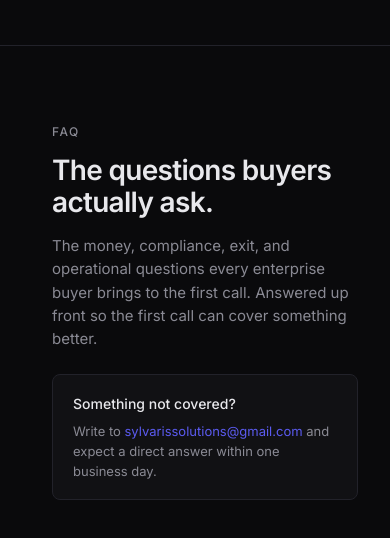
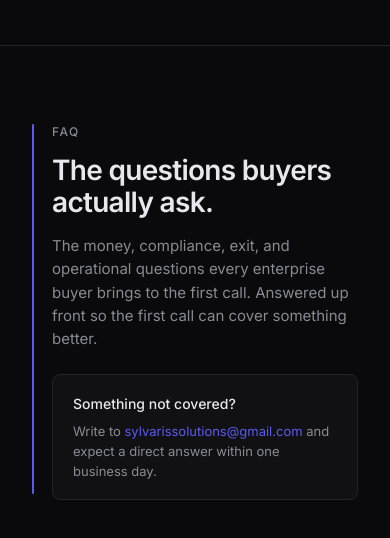
Before and after one commit to sylvarissolutions-max/sylvaris-site, a plain HTML site: page index.html in a window 390 px wide. Shown: the part 9993-10531 px from the top of the page. Drawn offline with Linux system fonts and the light colour scheme.

Commit message:
design: fix FAQ intro accent bar positioning on mobile

```diff
--- a/index.html
+++ b/index.html
@@ -658,7 +658,6 @@ a { color: var(--text); text-decoration: none; }
     align-items: start;
 }
 .faq-intro {
-    position: relative;
     padding-left: 20px;
     position: sticky;
     top: 96px;
@@ -830,7 +829,7 @@ a { color: var(--text); text-decoration: none; }
     .problem-layout { grid-template-columns: 1fr; gap: 40px; }
     .final-layout { grid-template-columns: 1fr; gap: 40px; }
     .faq-layout { grid-template-columns: 1fr; gap: 40px; }
-    .faq-intro { position: static; }
+    .faq-intro { position: relative; top: 0; }
 }
 
 @media (max-width: 880px) {
```
